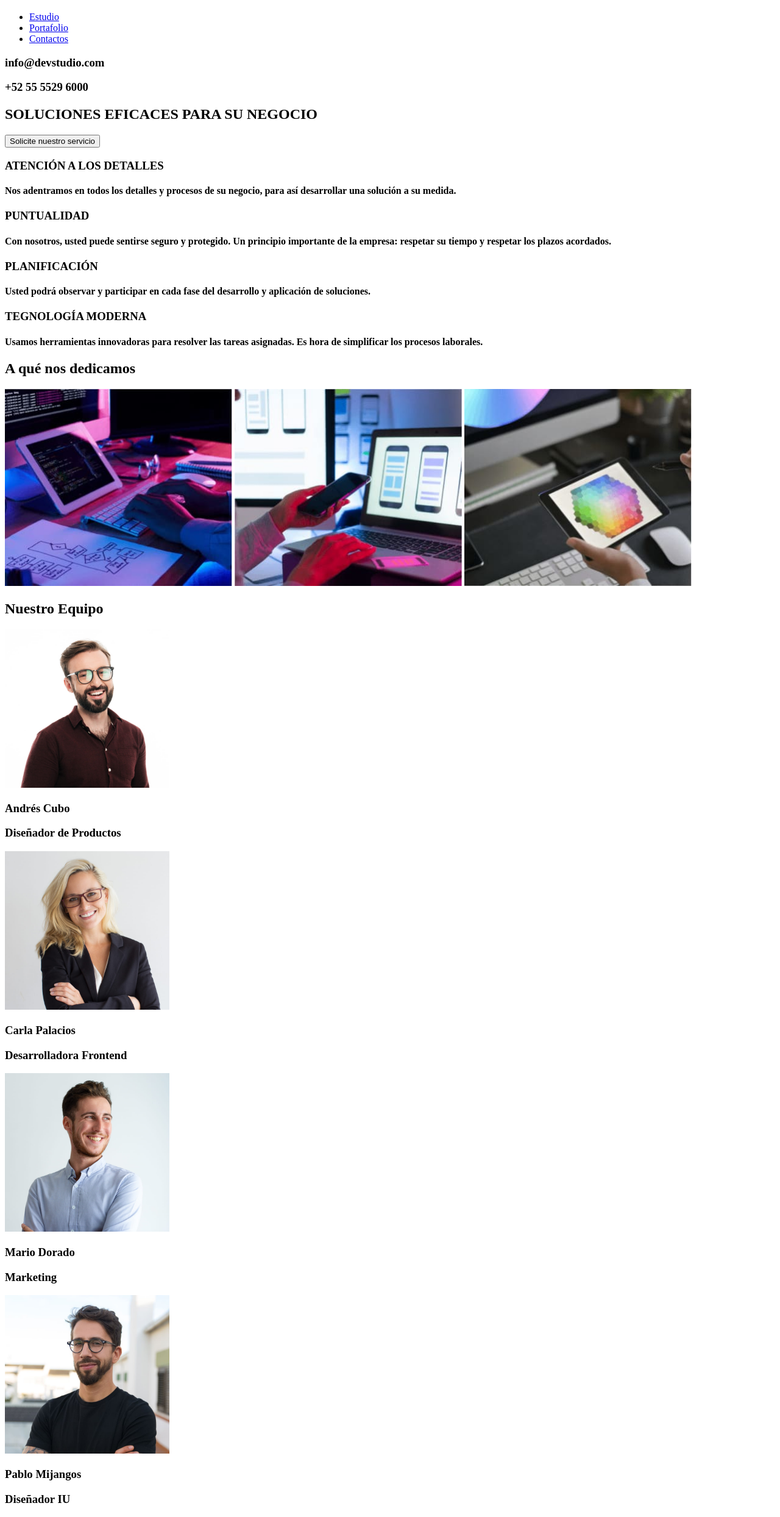
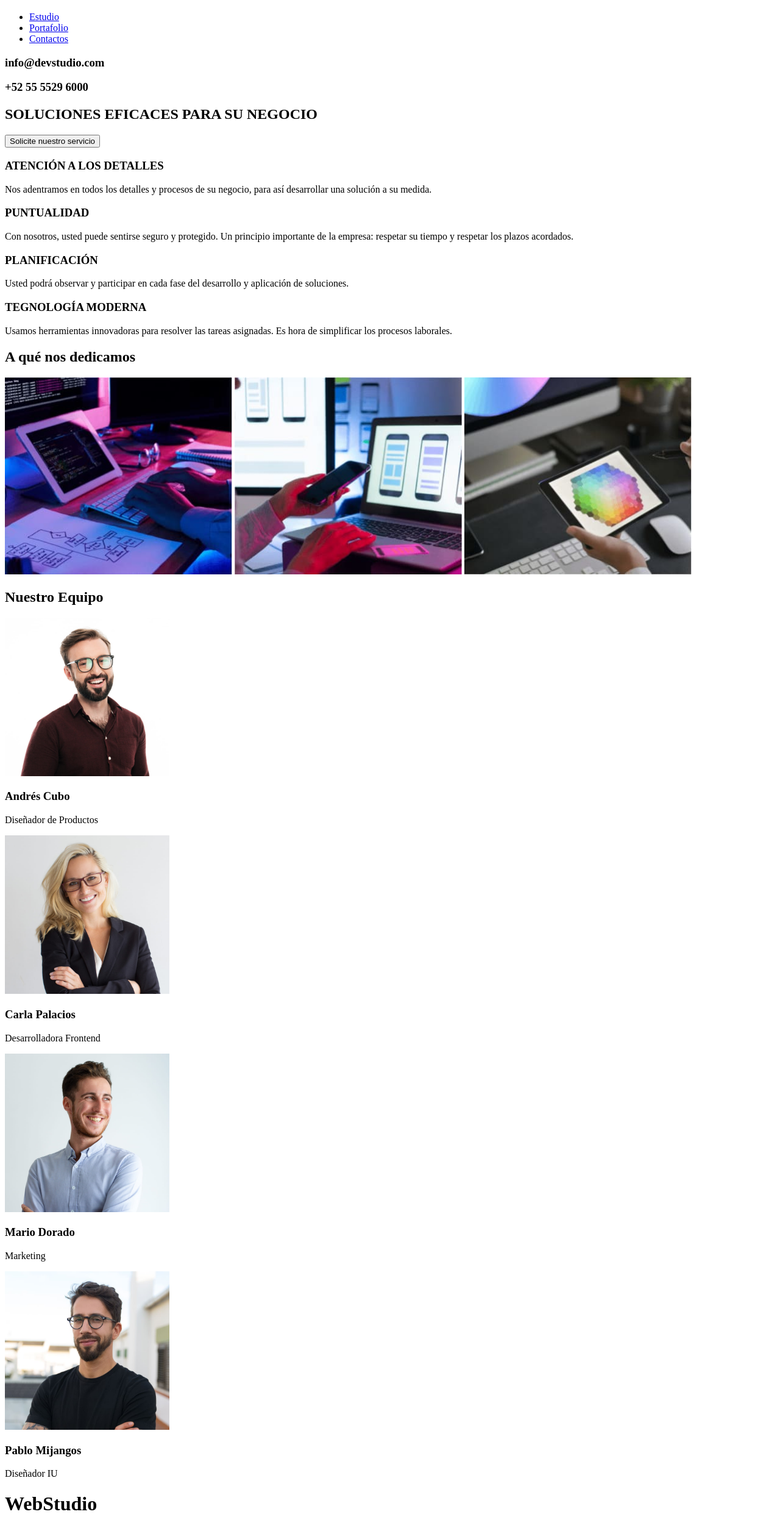
Before and after one commit to EdgarMont/goit-markup-hw-01, a plain HTML site: page index.html in a window 1280 px wide. Shown: the part 61-2549 px from the top of the page at 61% size. Drawn offline with Linux system fonts and the light colour scheme.

Commit message:
segundo commit agregamos correcciones segun validator,agregamos cambio en el nav y en parrafos en el html

```diff
--- a/index.html
+++ b/index.html
@@ -1,15 +1,16 @@
 <!DOCTYPE html>
 <html lang="en">
   <head>
-    <meta charset="UTF-8" />
-    <meta http-equiv="X-UA-Compatible" content="IE=edge" />
-    <meta name="viewport" content="width=device-width, initial-scale=1.0" />
+    <meta charset="UTF-8" >
+    <meta http-equiv="X-UA-Compatible" content="IE=edge" >
+    <meta name="viewport" content="width=device-width, initial-scale=1.0" >
     <title>la tarea de casa #1</title>
   </head>
   <body>
     <header class="header">
       <div class="WebStudio"><h1>WebStudio</h1></div>
-      <div class="menu-bar1">
+      <nav>
+        <div class="menu-bar1">
         <ul>
           <li><a href="html/estudio.html">Estudio</a></li>
           <li><a href="html/portafolio.html">Portafolio</a></li>
@@ -20,6 +21,8 @@
         <h3>info@devstudio.com</h3>
         <h3>+52 55 5529 6000</h3>
       </div>
+      </nav>
+
     </header>
 
     <main>
@@ -35,33 +38,33 @@
       <div>
         <div>
           <h3>ATENCIÓN A LOS DETALLES</h3>
-          <h4>
+          <p>
             Nos adentramos en todos los detalles y procesos de su negocio, para
             así desarrollar una solución a su medida.
-          </h4>
+          </p>
         </div>
 
         <div>
           <h3>PUNTUALIDAD</h3>
-          <h4>
+          <p>
             Con nosotros, usted puede sentirse seguro y protegido. Un principio
             importante de la empresa: respetar su tiempo y respetar los plazos
             acordados.
-          </h4>
+          </p>
         </div>
         <div>
           <h3>PLANIFICACIÓN</h3>
-          <h4>
+          <p>
             Usted podrá observar y participar en cada fase del desarrollo y
             aplicación de soluciones.
-          </h4>
+          </p>
         </div>
         <div>
           <h3>TEGNOLOGÍA MODERNA</h3>
-          <h4>
+          <p>
             Usamos herramientas innovadoras para resolver las tareas asignadas.
             Es hora de simplificar los procesos laborales.
-          </h4>
+          </p>
         </div>
       </div>
 
@@ -71,18 +74,18 @@
           <img
             src="imagenes/dedication1.jpg"
             alt="La imagen describe la representación abstracta de un servicio"
-            width="373.16"
-          />
+            width="373"
+          >
           <img
             src="imagenes/dedication2.jpg"
             alt="La imagen describe la representación abstracta de un servicio"
-            width="373.16"
-          />
+            width="373"
+          >
           <img
             src="imagenes/dedication3.jpg"
             alt="La imagen describe la representación abstracta de un servicio"
-            width="373.16"
-          />
+            width="373"
+          >
         </div>
       </div>
 
@@ -95,11 +98,11 @@
                 src="imagenes/team1.jpg"
                 alt="La imagen describe la representación de un integrante del grupo"
                 width="270"
-              />
+              >
             </div>
             <div class="worker1">
               <div class="nameTeam1"><h3>Andrés Cubo</h3></div>
-              <div class="jobTitle1"><h3>Diseñador de Productos</h3></div>
+              <div class="jobTitle1"><p>Diseñador de Productos</p></div>
             </div>
           </div>
 
@@ -109,11 +112,11 @@
                 src="imagenes/team2.jpg"
                 alt="La imagen describe la representación de un integrante del grupo"
                 width="270"
-              />
+              >
             </div>
             <div class="worker1">
               <div class="nameTeam1"><h3>Carla Palacios</h3></div>
-              <div class="jobTitle1"><h3>Desarrolladora Frontend</h3></div>
+              <div class="jobTitle1"><p>Desarrolladora Frontend</p></div>
             </div>
           </div>
 
@@ -123,11 +126,11 @@
                 src="imagenes/team3.jpg"
                 alt="La imagen describe la representación de un integrante del grupo"
                 width="270"
-              />
+              >
             </div>
             <div class="worker1">
               <div class="nameTeam1"><h3>Mario Dorado</h3></div>
-              <div class="jobTitle1"><h3>Marketing</h3></div>
+              <div class="jobTitle1"><p>Marketing</p></div>
             </div>
           </div>
 
@@ -137,11 +140,11 @@
                 src="imagenes/team4.jpg"
                 alt="La imagen describe la representación de un integrante del grupo"
                 width="270"
-              />
+              >
             </div>
             <div class="worker1">
               <div class="nameTeam1"><h3>Pablo Mijangos</h3></div>
-              <div class="jobTitle1"><h3>Diseñador IU</h3></div>
+              <div class="jobTitle1"><p>Diseñador IU</p></div>
             </div>
           </div>
         </div>
```
